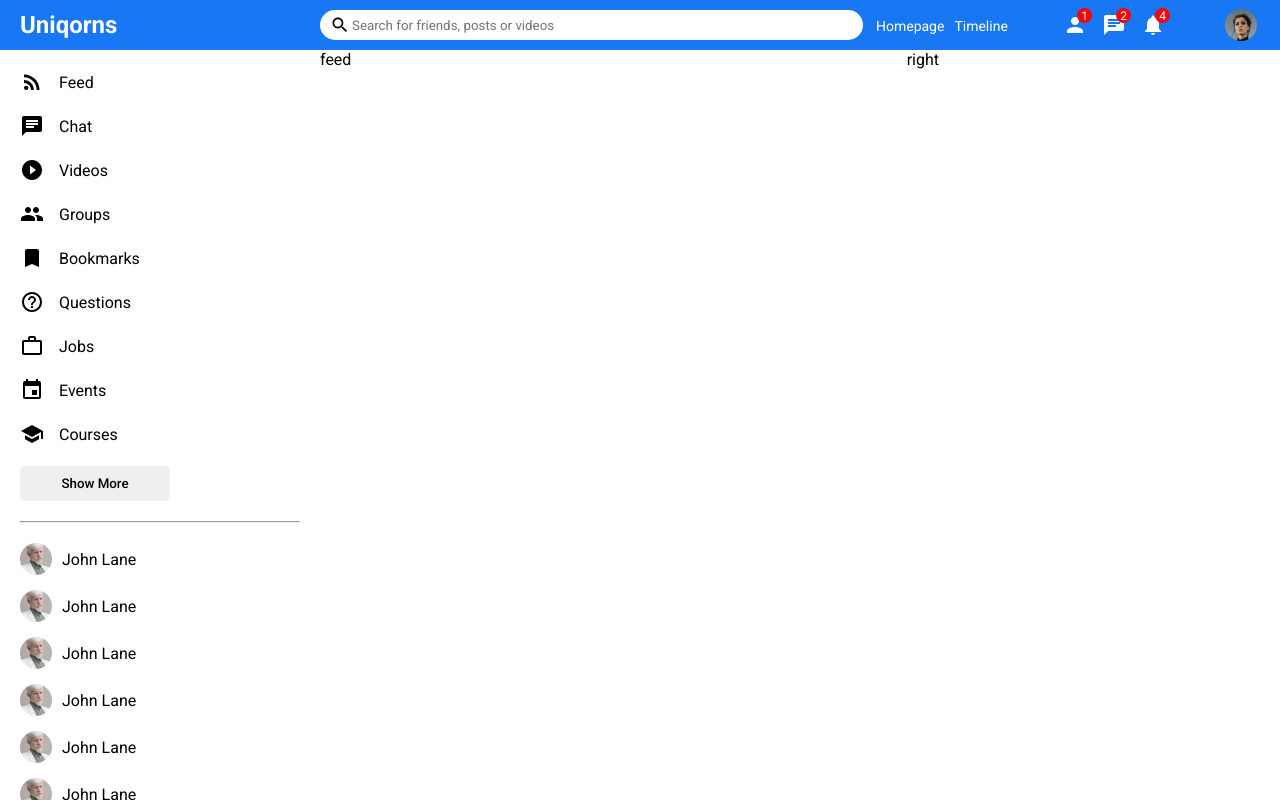
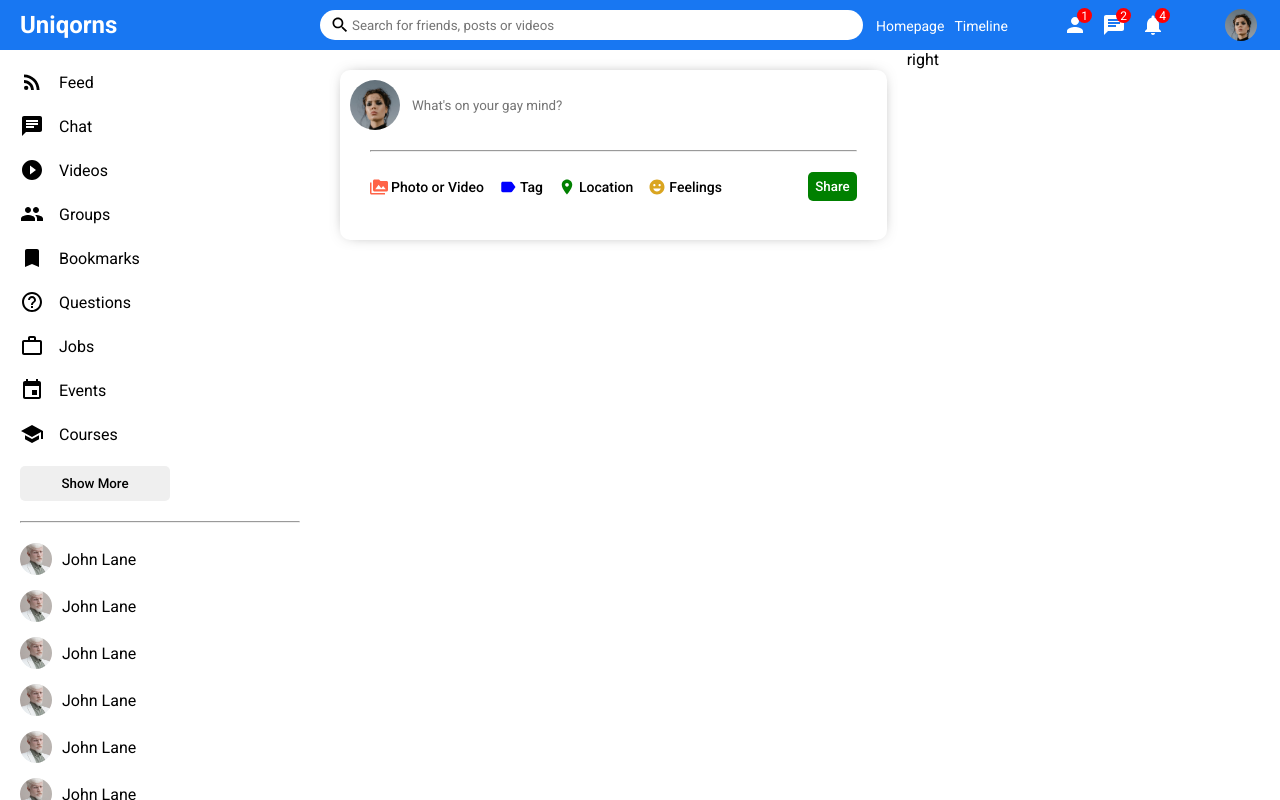
Before and after one commit to marizoo/SocialMedia, a React (Create React App) app: page / in a window 1280 px wide. Built offline with nearby package versions, Linux system fonts and the light colour scheme.

Commit message:
created Share component

```diff
--- a/src/components/Feed.jsx
+++ b/src/components/Feed.jsx
@@ -1,14 +1,21 @@
 import React from 'react'
 import styled from 'styled-components'
+import Share from './Share'
 
 const Cont = styled.div`
 flex: 5.5;
 `
 
+const Wrapper = styled.div`
+padding: 20px;
+`
+
 const Feed = () => {
     return (
         <Cont>
-            feed
+            <Wrapper>
+                <Share />
+            </Wrapper>
         </Cont>
     )
 }
--- /dev/null
+++ b/src/components/Share.jsx
@@ -0,0 +1,113 @@
+import { EmojiEmotions, Label, PermMedia, Room } from '@material-ui/icons'
+import React from 'react'
+import styled from 'styled-components'
+
+const Cont = styled.div`
+width: 100%;
+height: 170px;
+border-radius: 10px;
+box-shadow: 0 0 16px -8px rgba(0, 0, 0, 0.68);
+-webkit-box-shadow: 0 0 16px -8px rgba(0, 0, 0, 0.68);
+`
+
+const Wrapper = styled.div`
+padding: 10px;
+`
+
+const Top = styled.div`
+display: flex;
+align-items: center;
+`
+
+const ProfileImg = styled.img`
+width: 50px;
+height: 50px;
+border-radius: 50%;
+object-fit: cover;
+margin-right: 10px;
+`
+
+const ShareInput = styled.input`
+border: none;
+width: 80%;
+
+&:focus {
+    outline: none;
+}
+`
+
+const ShareHr = styled.hr`
+margin: 20px;
+`
+
+const Bottom = styled.div`
+display: flex;
+align-items: center;
+justify-content: space-between;
+`
+
+const OptionsCont = styled.div`
+display: flex;
+margin-left: 20px;
+`
+
+const Option = styled.div`
+display: flex;
+align-items: center;
+margin-right: 15px;
+cursor: pointer;
+`
+
+const OptionText = styled.span`
+margin-left: 3px;
+font-size: 14px;
+font-weight: 500;
+`
+
+const ShareButton = styled.button`
+border: none;
+padding: 7px;
+border-radius: 5px;
+background-color: green;
+font-weight: 500;
+margin-right: 20px;
+cursor: pointer;
+color: white;
+`
+
+const Share = () => {
+    return (
+        <Cont>
+            <Wrapper>
+                <Top>
+                    <ProfileImg src="./assets/person/1.jpeg" alt="friend's photo"/>
+                    <ShareInput placeholder="What's on your gay mind?"/>
+                </Top>
+                <ShareHr />
+                <Bottom>
+                    <OptionsCont>
+                        <Option>
+                            <PermMedia htmlColor="tomato" style={{fontSize:"18px"}}/>
+                            <OptionText> Photo or Video</OptionText>
+                        </Option>
+                        <Option>
+                            <Label htmlColor="blue" style={{fontSize:"18px"}}/>
+                            <OptionText>Tag</OptionText>
+                        </Option>
+                        <Option>
+                            <Room htmlColor="green" style={{fontSize:"18px"}}/>
+                            <OptionText>Location</OptionText>
+                        </Option>
+                        <Option>
+                            <EmojiEmotions htmlColor="goldenrod" style={{fontSize:"18px"}}/>
+                            <OptionText>Feelings</OptionText>
+                        </Option>
+                    </OptionsCont>
+                    <ShareButton>Share</ShareButton>
+                </Bottom>
+            </Wrapper>
+        </Cont>
+    )
+}
+
+export default Share
```
